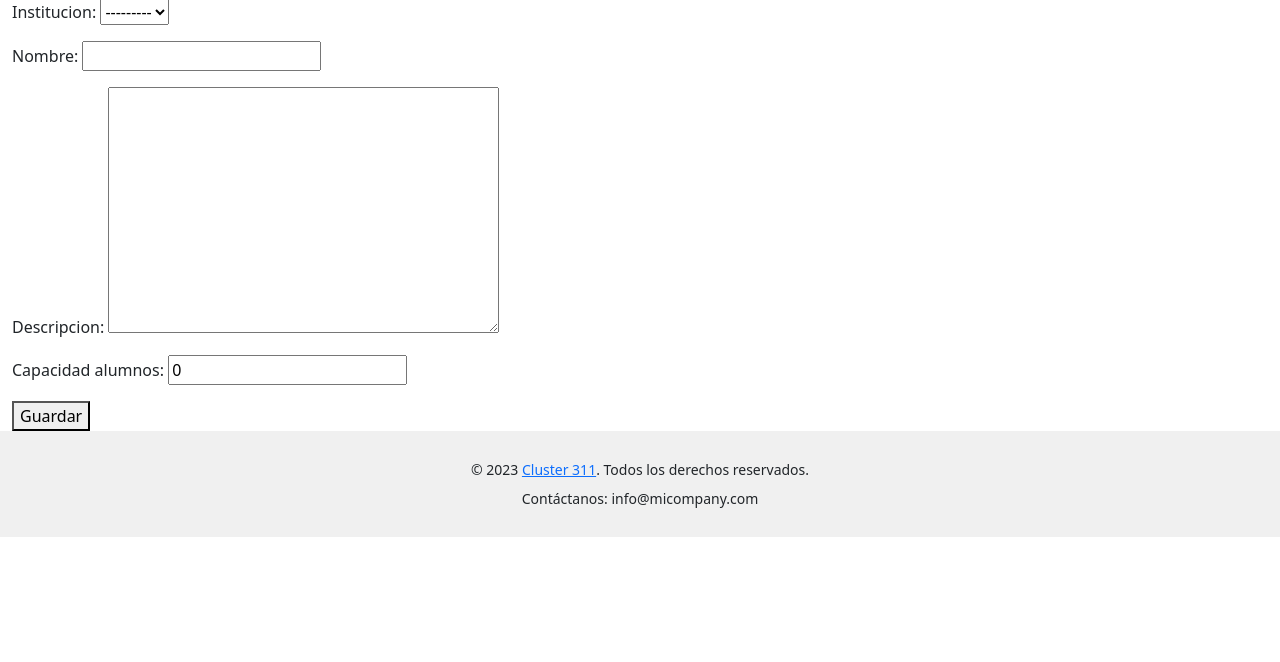
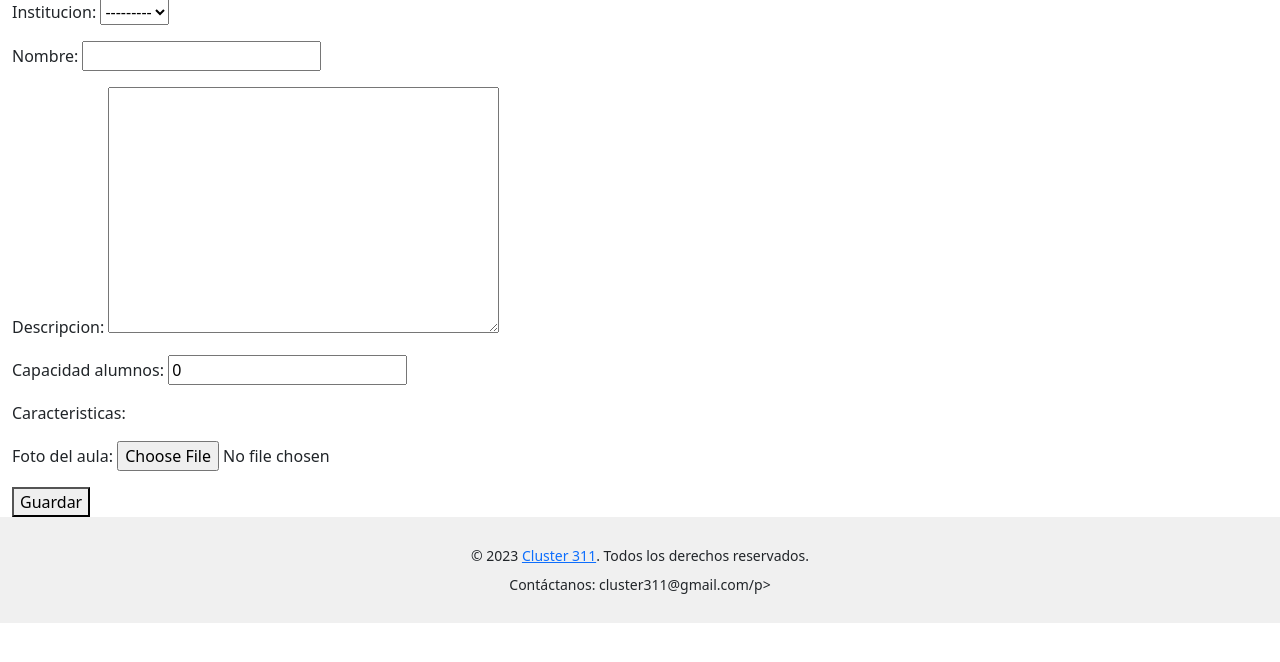
Before and after one commit to avdata99/clasdrom, a Django app: page /aulas/aula/add/ in a window 1280 px wide. Shown: the part 113-775 px from the top of the page. Run offline with Django 4.2, Linux system fonts and the light colour scheme; data that the repository does not hold is empty.

Commit message:
sigue sin andar

```diff
--- a/cdrom/aulas/form.py
+++ b/cdrom/aulas/form.py
@@ -1,11 +1,27 @@
 from django import forms
-from .models import Aula
+from .models import Aula, CaracteristicaAula
+
+
+class CaracteristicaForm(forms.ModelForm):
+    disponible = forms.BooleanField()
+    se_debe_pedir = forms.BooleanField()
 
 
 class AulaCreateForm(forms.ModelForm):
+    caracteristicas = forms.ModelMultipleChoiceField(
+        queryset=CaracteristicaAula.objects.all(),
+        widget=forms.CheckboxSelectMultiple,
+        required=False
+    )
+
+    foto_aula = forms.ImageField(
+        label='Foto del aula',
+        required=False
+    )
+
     class Meta:
         model = Aula
-        fields = ['institucion', 'nombre', 'descripcion', 'capacidad_alumnos']
+        fields = ['institucion', 'nombre', 'descripcion', 'capacidad_alumnos', 'caracteristicas', 'foto_aula']
 
     # Agregar validación personalizada para la capacidad de alumnos
     def clean_capacidad_alumnos(self):
--- a/cdrom/aulas/models.py
+++ b/cdrom/aulas/models.py
@@ -30,8 +30,13 @@ class FotoAula(models.Model):
 
 
 class CaracteristicaAula(models.Model):
-    """ Fotos en cada formato """
+    """  """
     nombre = models.CharField(max_length=100, help_text="Por ejemplo AC, Proyector, Pizarra, etc.")
+    disponible = models.BooleanField(default=True)
+    se_debe_pedir = models.BooleanField(default=True)
+
+    def __str__(self):
+        return self.nombre
 
 
 class CaracteristicaEnAula(models.Model):
--- a/cdrom/aulas/templates/aulas/aula_form.html
+++ b/cdrom/aulas/templates/aulas/aula_form.html
@@ -3,12 +3,12 @@
 {% load static %}
 
 {% block site_headers %}
-<link href="{% static 'aulas/css/main.css' %}" rel="stylesheet">
+
 {% endblock %}
 
 {% block site_content %}
     <h1>Agregar Aula</h1>
-    <form method="post">
+    <form method="post" enctype="multipart/form-data">
         {% csrf_token %}
         {{ form.as_p }}
         <button type="submit">Guardar</button>
--- a/cdrom/core/templates/footer.html
+++ b/cdrom/core/templates/footer.html
@@ -3,5 +3,5 @@
 <footer class="footer">
   <!-- Contenido del footer -->
   <p>© {% now "Y" %} <a href="https://cluster311.com">Cluster 311</a>. Todos los derechos reservados.</p>
-  <p>Contáctanos: info@micompany.com</p>
+  <p>Contáctanos: cluster311@gmail.com/p>
 </footer>
```
Also changed, not shown: cdrom/aulas/test/test_aulacreateform.py (added, +27 -0 lines), cdrom/aulas/migrations/0008_caracteristicaaula_disponible_and_more.py (added), cdrom/aulas/test/__init__.py (added).
